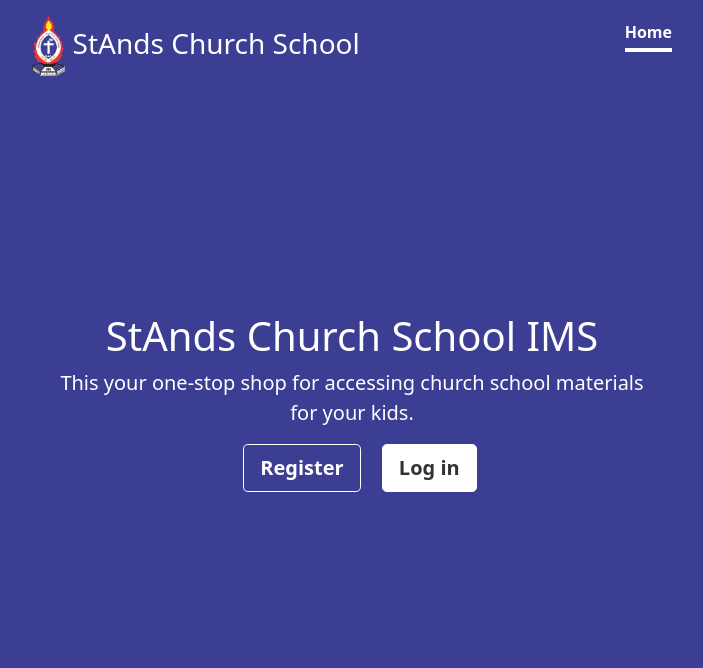
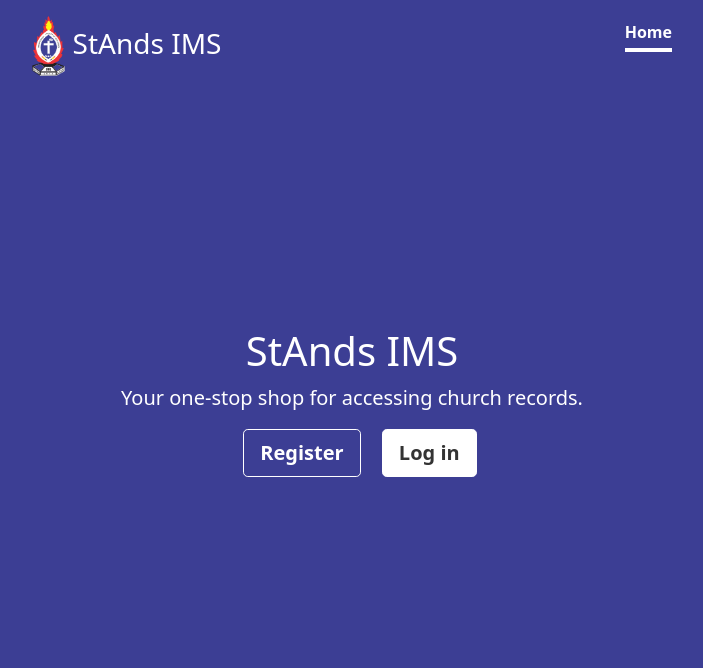
Before and after one commit to harisonmg/church-ims, a Django app: page / in a window 1280 px wide. Shown: the top 668 px of the page, without its empty margins (288-991 px from the left). Run offline with Django 3.2, Linux system fonts and the light colour scheme.

Commit message:
Rename project

```diff
--- a/config/asgi.py
+++ b/config/asgi.py
@@ -1,5 +1,5 @@
 """
-ASGI config for Church School IMS project.
+ASGI config for the Church IMS project.
 
 It exposes the ASGI callable as a module-level variable named ``application``.
 
--- a/config/settings/base.py
+++ b/config/settings/base.py
@@ -1,5 +1,5 @@
 """
-Django settings for Church School IMS project.
+Django settings for the Church IMS project.
 
 Generated by 'django-admin startproject' using Django 3.2.4.
 
--- a/config/urls.py
+++ b/config/urls.py
@@ -1,4 +1,4 @@
-"""Church School IMS URL Configuration
+"""Church IMS URL Configuration
 
 The `urlpatterns` list routes URLs to views. For more information please see:
     https://docs.djangoproject.com/en/3.2/topics/http/urls/
@@ -17,8 +17,9 @@ from django.conf import settings
 from django.contrib import admin
 from django.urls import include, path
 
-admin.site.site_header = "StAnds Church School IMS administration"
-admin.site.site_title = "StAnds Church School IMS admin"
+site_name = "StAnds IMS"
+admin.site.site_header = f"{site_name} administration"
+admin.site.site_title = f"{site_name} admin"
 admin_url = settings.ADMIN_URL + "/"
 
 urlpatterns = [
--- a/config/wsgi.py
+++ b/config/wsgi.py
@@ -1,5 +1,5 @@
 """
-WSGI config for Church School IMS project.
+WSGI config for the Church IMS project.
 
 It exposes the WSGI callable as a module-level variable named ``application``.
 
--- a/docs/conf.py
+++ b/docs/conf.py
@@ -18,7 +18,7 @@ sys.path.insert(0, os.path.abspath(".."))
 
 # -- Project information -----------------------------------------------------
 
-project = "Church School IMS"
+project = "Church IMS"
 copyright = "2021, Harison Gachuru"
 author = "Harison Gachuru"
 
--- a/functional_tests/test_accounts.py
+++ b/functional_tests/test_accounts.py
@@ -44,7 +44,7 @@ class AdminTestCase(FunctionalTestCase):
         self.browser.get(self.get_admin_url())
 
         # He can tell he's in the right place because of the title
-        self.assertEqual(self.browser.title, "Log in | StAnds Church School IMS admin")
+        self.assertEqual(self.browser.title, "Log in | StAnds IMS admin")
 
         # He enters his email and password and submits the form to
         # log in
@@ -193,7 +193,7 @@ class MemberTestCase(FunctionalTestCase):
         # in the heading and adjacent paragraph.
         self.assertEqual(
             self.browser.find_element_by_css_selector("#mainNavigation h3").text,
-            "StAnds Church School",
+            "StAnds IMS",
         )
 
         # He sees two call-to-action buttons, which are links for
--- a/templates/core/index.html
+++ b/templates/core/index.html
@@ -5,9 +5,9 @@
 
 {% block content %}
   <main class="px-3">
-    <h1>StAnds Church School IMS</h1>
+    <h1>StAnds IMS</h1>
     <p class="lead">
-      This your one-stop shop for accessing church school materials for your kids.
+      Your one-stop shop for accessing church records.
     </p>
     <p class="lead">
       <a href="{% url 'accounts:register' %}" class="btn btn-lg btn-outline-secondary fw-bold border-white text-white mx-3">Register</a>
--- a/templates/navigation.html
+++ b/templates/navigation.html
@@ -4,7 +4,7 @@
   <div id="mainNavigation">
     <h3 class="float-md-start mb-0">
       <img src="{% static 'images/logo.png' %}" height="60">
-      StAnds Church School
+      StAnds IMS
     </h3>
     <nav class="nav nav-masthead justify-content-center float-md-end">
       <a class="nav-link active" aria-current="page" href="{% url 'core:index' %}">Home</a>
```
Also changed, not shown: README.md, 1 other file.
